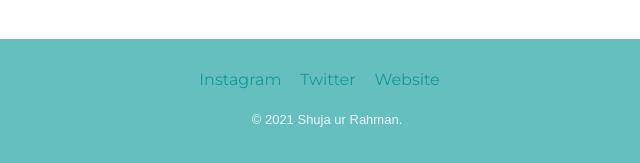
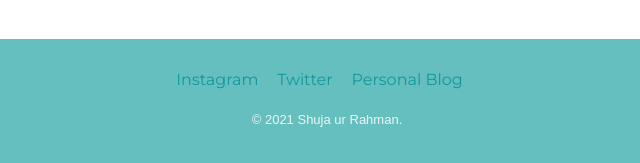
Before and after one commit to shujaurrahman/Shuja-info, a plain HTML site: page index.html in a window 1280 px wide. Shown: the part 2137-2300 px from the top of the page, 313-953 px from the left. Drawn offline with Linux system fonts and the light colour scheme.

Commit message:
Update index.html

```diff
--- a/index.html
+++ b/index.html
@@ -60,7 +60,7 @@
       <div class="contact-links">
       <a class="footer-link" href="https://www.instagram.com/shujaurrahman_/">Instagram</a>
       <a class="footer-link" href="https://twitter.com/shujaurrehman21">Twitter</a>
-      <a class="footer-link" href="https://rahmansahab210.blogspot.com/">Website</a>
+      <a class="footer-link" href="https://rahmansahab210.blogspot.com/">Personal Blog</a>
       <p class="copyright">© 2021 Shuja ur Rahman.</p>
       </div>
     </div>
```
